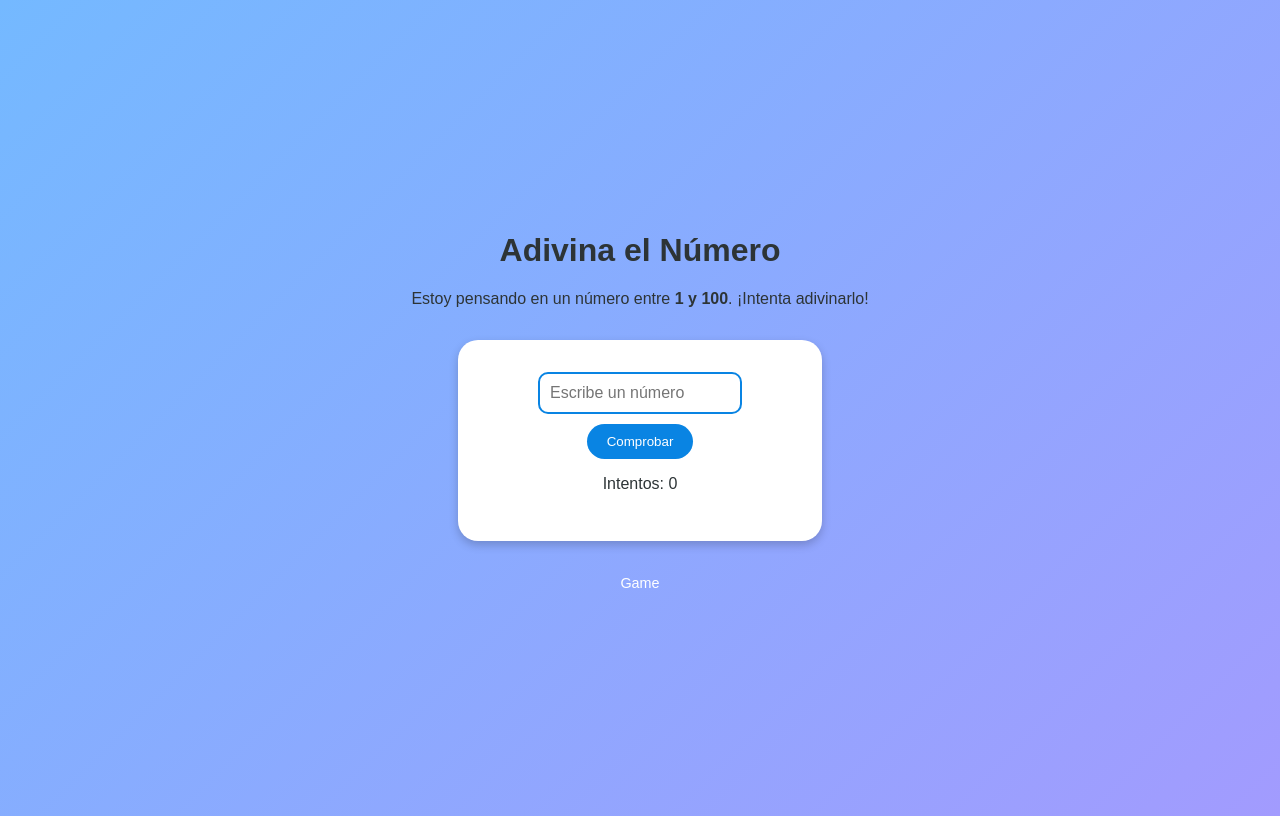
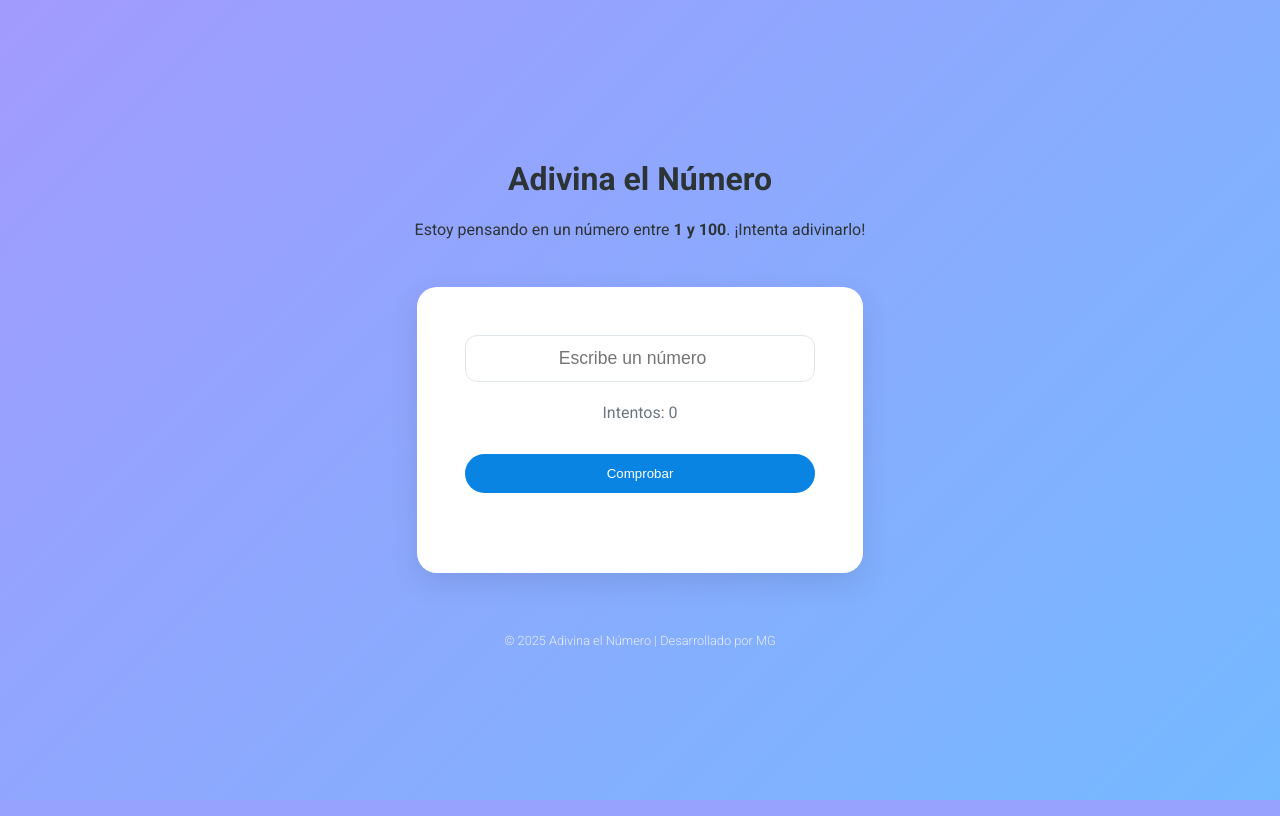
Before and after one commit to mvgarc/IUTEPI, a PHP site: page / in a window 1280 px wide. Run offline with PHP 8.4, Linux system fonts and the light colour scheme.

Commit message:
Mejorar la estructura y estilo del juego "Adivina el Número", incluyendo ajustes en la interfaz y validación de entrada para una mejor experiencia de usuario.

```diff
--- a/electiva_2/adivinanza/index.html
+++ b/electiva_2/adivinanza/index.html
@@ -14,16 +14,15 @@
 
     <main>
         <section class="game">
-        <input type="number" id="guessInput" placeholder="Escribe un número" />
-        <button id="checkBtn">Comprobar</button>
-        <p id="message"></p>
-        <p id="attempts">Intentos: 0</p>
-        <button id="resetBtn" class="hidden">Reiniciar Juego</button>
+            <input type="number" id="guessInput" placeholder="Escribe un número" />
+            <p id="attempts">Intentos: 0</p>  <button id="checkBtn">Comprobar</button>
+            <p id="message"></p>
+            <button id="resetBtn" class="hidden">Reiniciar Juego</button>
         </section>
     </main>
 
     <footer>
-        <p>Game</p>
+        <p>&copy; <span id="currentYear"></span> Adivina el Número | Desarrollado por MG</p>
     </footer>
 
     <script src="script.js"></script>
--- a/electiva_2/adivinanza/script.js
+++ b/electiva_2/adivinanza/script.js
@@ -1,4 +1,4 @@
-let numeroSecreto = Math.floor(Math.random()*100)+1;
+let numeroSecreto = Math.floor(Math.random() * 100) + 1;
 let intentos = 0;
 
 const input = document.getElementById('guessInput');
@@ -7,39 +7,52 @@ const message = document.getElementById('message');
 const attemptsText = document.getElementById('attempts');
 const resetBtn = document.getElementById('resetBtn');
 
-checkBtn.addEventListener('click', () =>{
+checkBtn.addEventListener('click', () => {
     const intento = Number(input.value);
+
+    // 💡 Validación de entrada para mejor UX
+    if (input.value === '' || isNaN(intento) || intento < 1 || intento > 100) {
+        message.textContent = 'Por favor, ingresa un número válido entre 1 y 100.';
+        message.style.color = '#dc3545'; // Rojo para error
+        input.value = '';
+        input.focus();
+        return;
+    }
+
     intentos++;
     attemptsText.textContent = `Intentos: ${intentos}`;
 
-    if (intento=== numeroSecreto){
-        message.textContent = `¡Correcto! El número era ${numeroSecreto}`;
-        message.style.color = 'green';
+    if (intento === numeroSecreto) {
+        message.textContent = `🎉 ¡Correcto! El número era ${numeroSecreto}`;
+        message.style.color = '#0984e3'; // Color principal para el éxito
         checkBtn.disabled = true;
         input.disabled = true;
         resetBtn.classList.remove('hidden');
-    }else if (intento < numeroSecreto){
+    } else if (intento < numeroSecreto) {
         message.textContent = 'Demasiado bajo... intenta con un número mayor.';
-        message.style.color = 'blue';
-    }else{
+        message.style.color = '#0984e3'; // Color principal para el feedback
+    } else {
         message.textContent = 'Demasiado alto... intenta con un número menor.';
-        message.style.color = 'orange';
+        message.style.color = '#0984e3'; // Color principal para el feedback
     }
 
     input.value = '';
     input.focus();
-
 });
 
-resetBtn.addEventListener('click', () =>{
-    numeroSecreto = Math.floor(Math.random()*100)+1;
+resetBtn.addEventListener('click', () => {
+    numeroSecreto = Math.floor(Math.random() * 100) + 1;
     intentos = 0;
     attemptsText.textContent = `Intentos: 0`;
     message.textContent = '';
-    input.value='';
+    input.value = '';
     checkBtn.disabled = false;
     input.disabled = false;
     resetBtn.classList.add('hidden');
 
+    // Restaurar color del mensaje por si acaso
+    message.style.color = '#0984e3';
+    input.focus();
+});
 
-});
+document.getElementById('currentYear').textContent = new Date().getFullYear();
--- a/electiva_2/adivinanza/style.css
+++ b/electiva_2/adivinanza/style.css
@@ -1,49 +1,74 @@
+@import url('https://fonts.googleapis.com/css2?family=Roboto:wght@300;400;700&display=swap');
+
 body {
-    font-family: 'Poppins', sans-serif;
-    background: linear-gradient(135deg, #74b9ff, #a29bfe);
+    font-family: 'Roboto', sans-serif;
+    background: linear-gradient(135deg, #a29bfe 0%, #74b9ff 100%);
     color: #2d3436;
     text-align: center;
     height: 100vh;
     display: flex;
     flex-direction: column;
     justify-content: center;
+    margin: 0;
 }
 
 header {
-    margin-bottom: 1rem;
+    margin-bottom: 2rem;
 }
 
 .game {
     background: white;
-    padding: 2rem;
-    margin: auto;
-    width: 300px;
+    padding: 3rem;
+    margin: 0 auto;
+    width: 90%;
+    max-width: 350px;
     border-radius: 20px;
-    box-shadow: 0 4px 10px rgba(0,0,0,0.2);
+    box-shadow: 0 10px 30px rgba(0, 0, 0, 0.1);
 }
 
 input {
-    padding: 10px;
+    padding: 12px 15px;
+    font-size: 1.1rem;
+    width: 100%; /* ANCHO COMPLETO */
+    box-sizing: border-box; /* Incluye padding y border en el ancho total */
+    border: 1px solid #dfe6e9;
+    border-radius: 12px;
+    outline: none;
+    text-align: center;
+    transition: border-color 0.3s;
+    margin-bottom: 0.8rem;
+}
+
+input:focus {
+    border-color: #0984e3;
+}
+
+#attempts {
+    margin-top: 0.5rem;
+    margin-bottom: 1.5rem; /* Más espacio para separar del botón */
     font-size: 1rem;
-    width: 60%;
-    border: 2px solid #0984e3;
-    border-radius: 10px;
-    outline: none;
+    color: #6c757d;
+    font-weight: 400;
 }
 
 button {
     background: #0984e3;
     color: white;
     border: none;
-    padding: 10px 20px;
-    border-radius: 20px;
+    padding: 12px 30px;
+    border-radius: 50px;
     cursor: pointer;
-    margin-top: 10px;
-    transition: 0.3s;
+    margin-top: 0.5rem;
+    transition: background 0.3s, transform 0.1s;
+    font-weight: 500;
+
+    width: 100%; /* ANCHO COMPLETO para botón principal */
+    margin-bottom: 0.5rem;
 }
 
 button:hover {
-    background: #74b9ff;
+    background: #0069d9;
+    transform: translateY(-1px);
 }
 
 .hidden {
@@ -51,12 +76,15 @@ button:hover {
 }
 
 #message {
-    margin-top: 10px;
-    font-weight: bold;
+    margin-top: 1.5rem;
+    font-size: 1.1rem;
+    font-weight: 500;
+    color: #0984e3;
 }
 
 footer {
-    margin-top: 20px;
-    color: white;
-    font-size: 0.9rem;
+    margin-top: 3rem;
+    color: rgba(255, 255, 255, 0.8);
+    font-size: 0.8rem;
+    font-weight: 300;
 }
```
